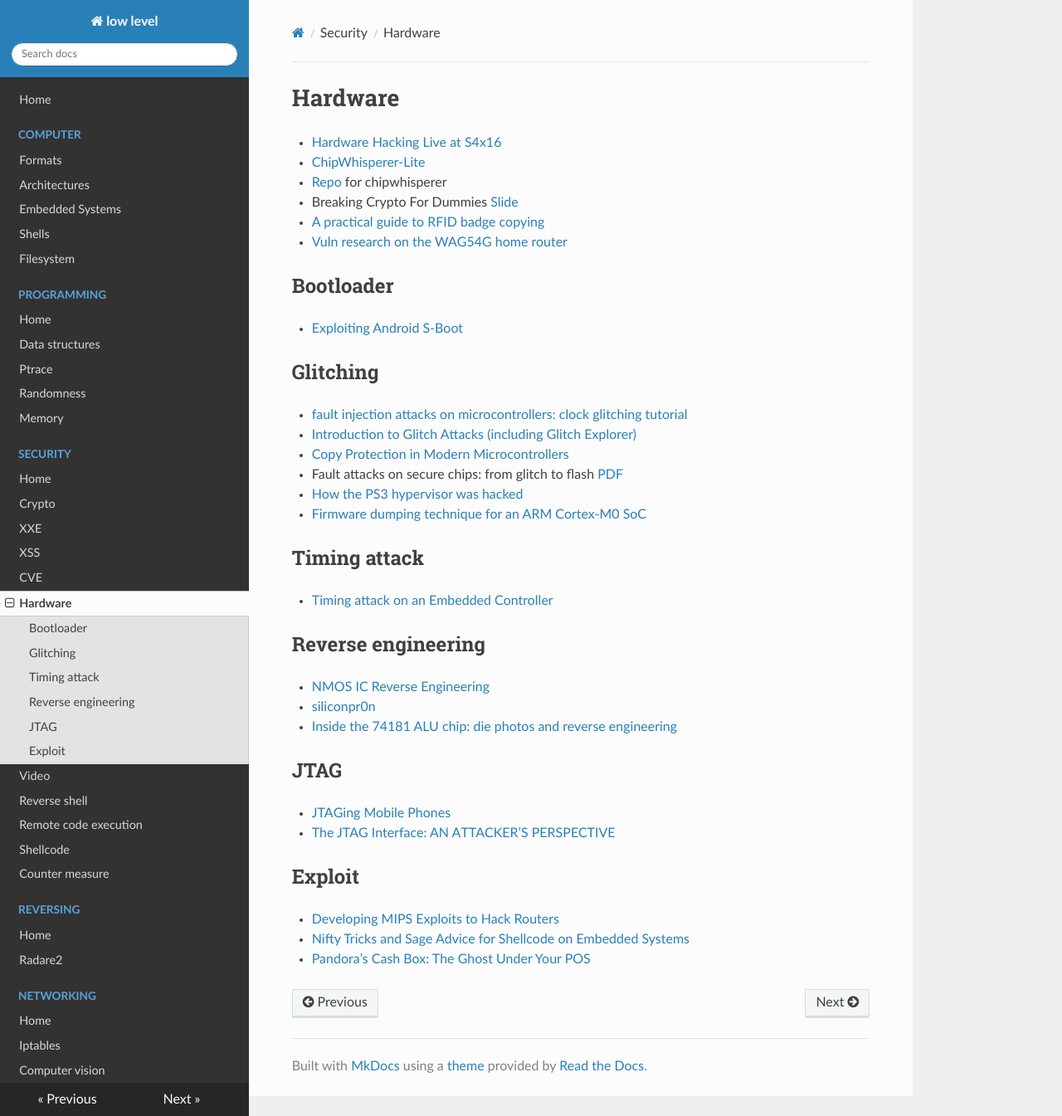
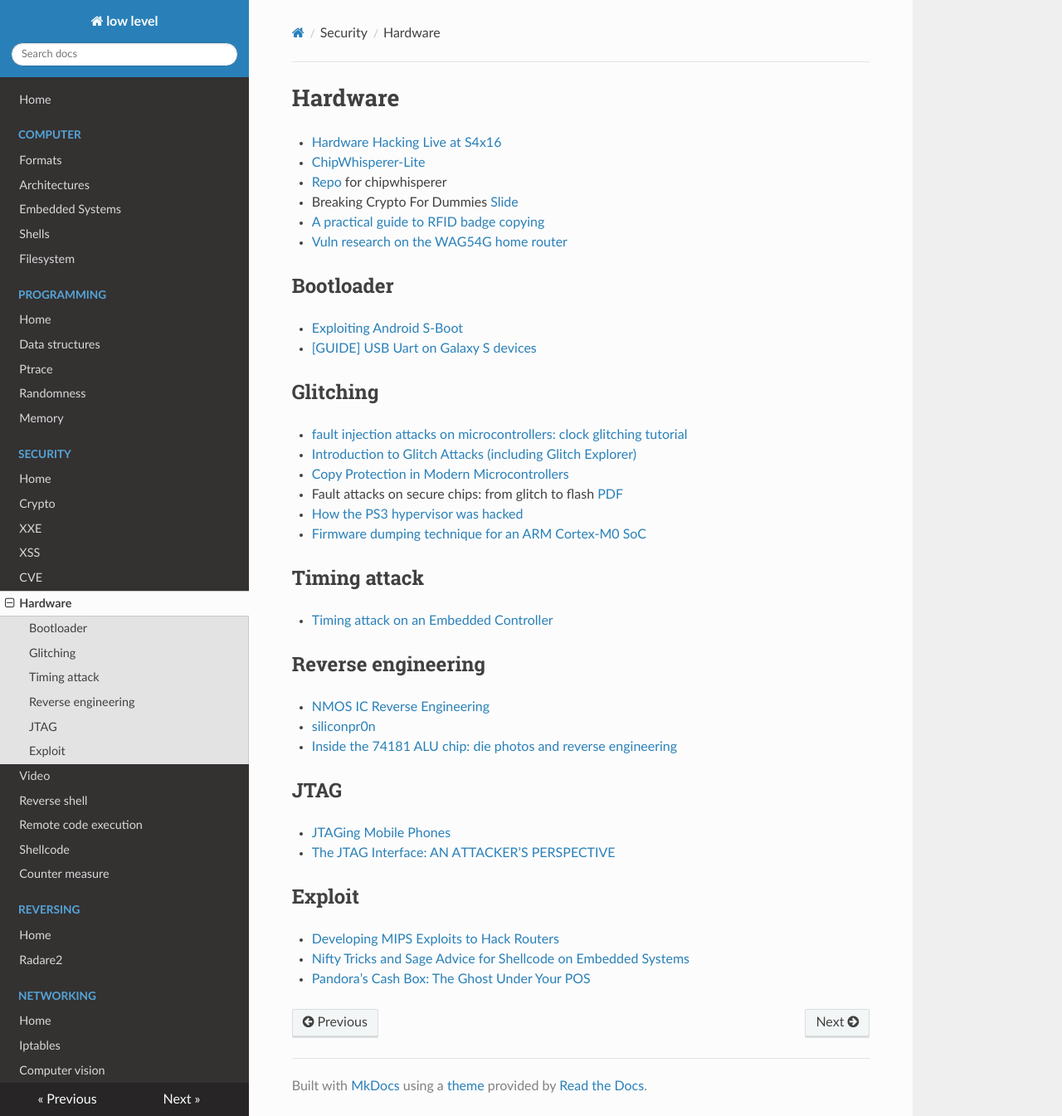
Before and after one commit to gipi/low-level, an MkDocs documentation site: the page built from docs/security/hardware.md, in a window 1280 px wide and 1345 px high. Shown: the whole window at 83% size. Built offline with MkDocs 1.6.1, drawn with Linux system fonts in a browser that asks for light colours; nearby versions of some CDN libraries; old or Windows-style settings are respelled for this version of MkDocs.

Commit message:
Add link.

```diff
--- a/docs/security/hardware.md
+++ b/docs/security/hardware.md
@@ -10,6 +10,7 @@
 ## Bootloader
 
  - [Exploiting Android S-Boot](http://hexdetective.blogspot.it/2017/02/exploiting-android-s-boot-getting.html)
+ - [[GUIDE] USB Uart on Galaxy S devices](https://forum.xda-developers.com/showthread.php?t=1901376)
 
 ## Glitching
 
```
